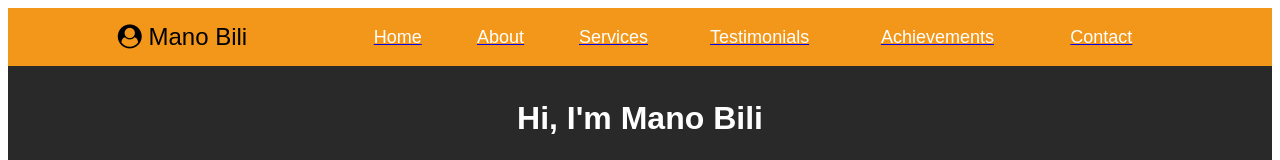
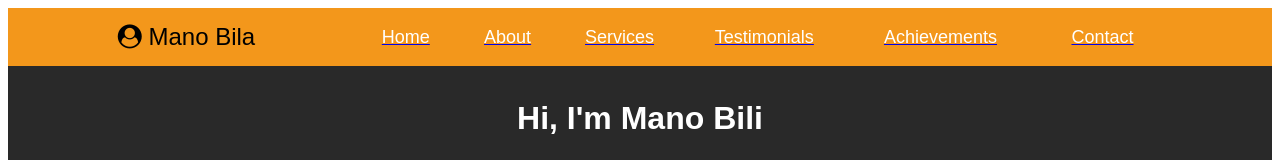
Before and after one commit to AmnaRafaqat/portfolio, a plain HTML site: page index.html in a window 1280 px wide. Shown: the top 160 px of the page. Drawn offline with Linux system fonts and the light colour scheme.

Commit message:
second commit

```diff
--- a/index.html
+++ b/index.html
@@ -16,7 +16,7 @@
                         <td>
                             <font face="arial" color="#000000" size="5">
                                 <span class="fa fa-user-circle" aria-hidden="true"></span>
-                                Mano Bili
+                                Mano Bila
                             </font>
                         </td>
                         <td >
```
